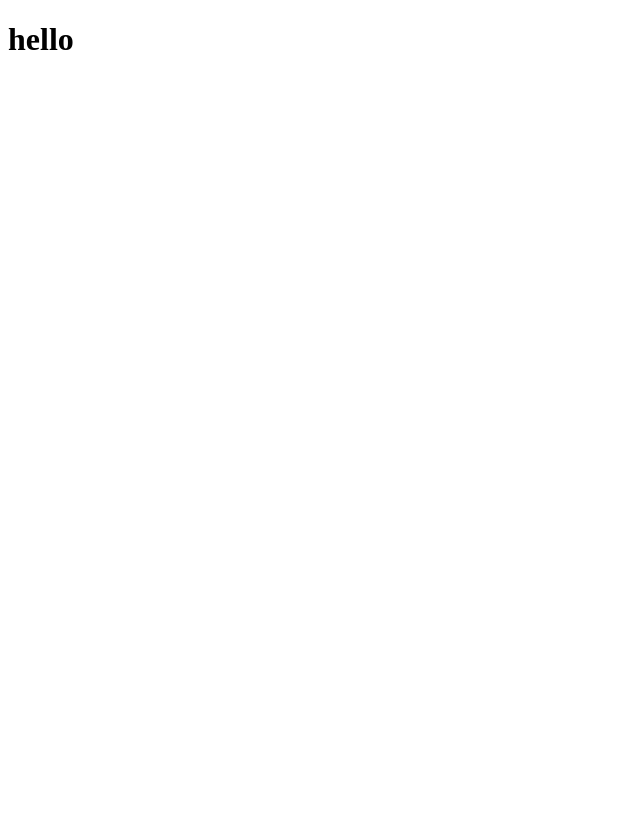
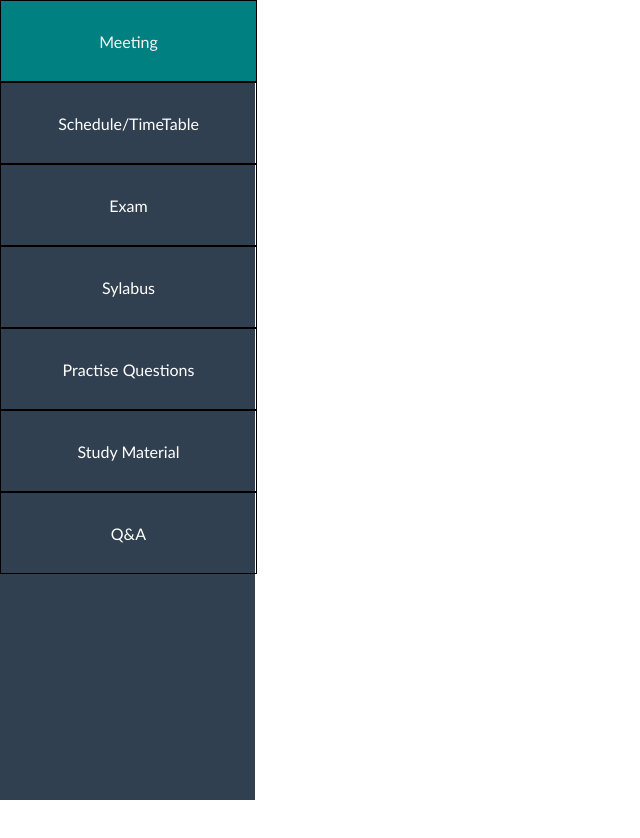
Before and after one commit to Aakashgupta2001/so-called-lms, a React (Create React App) app in the folder so-called-lms/: page / in a window 1280 px wide. Shown: the top 838 px of the page, without its empty margins (0-640 px from the left). Before the commit the page ends 800 px from the top, so only its background shows below. Built offline with nearby package versions, Linux system fonts and the light colour scheme.

Commit message:
Dashboard UI

```diff
--- a/so-called-lms/package.json
+++ b/so-called-lms/package.json
@@ -3,12 +3,17 @@
   "version": "0.1.0",
   "private": true,
   "dependencies": {
+    "@emotion/react": "^11.4.1",
+    "@material-ui/core": "^4.12.3",
+    "@material-ui/icons": "^4.11.2",
+    "@mui/icons-material": "^5.0.1",
     "@testing-library/jest-dom": "^5.14.1",
     "@testing-library/react": "^11.2.7",
     "@testing-library/user-event": "^12.8.3",
     "react": "^17.0.2",
     "react-dom": "^17.0.2",
     "react-scripts": "4.0.3",
+    "styled-components": "^5.3.1",
     "web-vitals": "^1.1.2"
   },
   "scripts": {
--- a/so-called-lms/src/App.js
+++ b/so-called-lms/src/App.js
@@ -1,9 +1,10 @@
-
-
+import Sidebar from "./Dashboard/Sidebar";
 function App() {
   return (
+
     <>
-      <h1>hello</h1>
+     <Sidebar/>
+
     </>
   );
 }
--- /dev/null
+++ b/so-called-lms/src/Dashboard/Sidebar.js
@@ -0,0 +1,25 @@
+import React from 'react'
+import "./sidebar.css";
+import {SidebarData} from './SidebarData'
+
+function Sidebar() {
+    return (
+           <div className="side-bar">
+                <ul className="SidebarList">
+                {SidebarData.map((val,key) =>{
+                    return <li key={key}
+                    className="row"
+                    id= {window.location.pathname == val.link ? "active" : ""}
+                    onClick={()=>{window.location.pathname = val.link;}} >
+
+                    <div>{val.icon}</div>
+                    <div className="tittle">{val.title}</div>
+                     </li>
+                })}
+                </ul>
+            </div>
+
+    )
+}
+
+export default Sidebar
--- /dev/null
+++ b/so-called-lms/src/Dashboard/SidebarData.js
@@ -0,0 +1,41 @@
+import React from 'react'
+
+
+export const SidebarData =[
+
+        {
+            title: "Meeting",
+            // icon: <HomeSharpIcon />,
+            link: "/home"
+        },
+        {
+            title: "Schedule/TimeTable",
+            // icon: <ScheduleIcon />,
+            link: "/timetable"
+        },
+        {
+            title: "Exam",
+            // icon: <ReceiptIcon />,
+            link: "/exam"
+        },
+        {
+            title: "Sylabus",
+            // icon: <MenuBookOutlinedIcon />,
+            link: "/sylabus"
+        },
+        {
+            title: "Practise Questions",
+            // icon: <SchoolSharpIcon />,
+            link: "/practise"
+        },
+        {
+            title: "Study Material",
+            // icon: <SchoolOutlinedIcon />,
+            link: "/material"
+        },
+        {
+            title: "Q&A",
+            // icon: <QuestionAnswerSharpIcon />,
+            link: "/quena"
+        }
+]
--- /dev/null
+++ b/so-called-lms/src/Dashboard/sidebar.css
@@ -0,0 +1,47 @@
+*{
+    margin: 0%;
+    padding: 0%;
+}
+body{
+    width: 100vh;
+    height: 100vw;
+}
+
+.side-bar{
+   height: 100vh;
+   width: 255px;
+   background-color: #314051;
+}
+
+.SidebarList{
+    height: 100%;
+    width: 100%;
+}
+
+.SidebarList .row{
+    width: 100%;
+    height:80px;
+    border: 0.5px solid black;
+    list-style-type:none;
+    margin: 0;
+    display: flex;
+    flex-direction: row;
+    justify-content: center;
+    align-items: center;
+    font-family: 'Trebuchet MS', 'Lucida Sans Unicode', 'Lucida Grande', 'Lucida Sans', Arial, sans-serif;
+    color: white;
+}
+
+.SidebarList .row:hover{
+    background-color: teal;
+    cursor: pointer;
+    color: whitesmoke;
+}
+
+.row .tittle{
+    flex-direction: 70%
+}
+
+.SidebarList .row #active {
+    background-color: tomato;
+}
```
Also changed, not shown: 1 other file (tests, documents, lock files or other folders).
